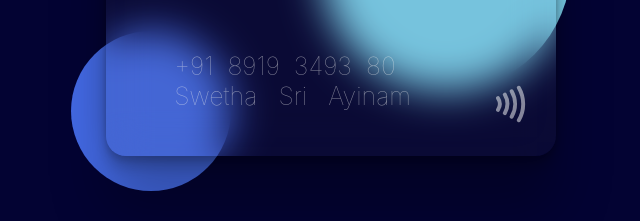
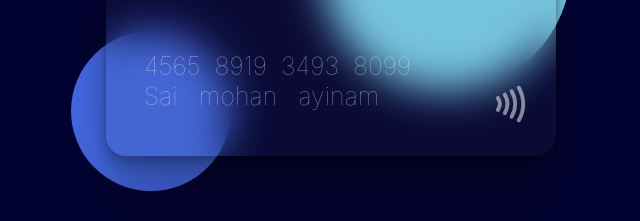
Before and after one commit to saimohanayinam/credit-card, a plain HTML site: page index.html in a window 1280 px wide. Shown: the part 319-540 px from the top of the page, 309-949 px from the left. Drawn offline with Linux system fonts and the light colour scheme.

Commit message:
Update index.html

```diff
--- a/index.html
+++ b/index.html
@@ -13,8 +13,8 @@
         <div class="one">
         </div>
         <div class="two">
-        <h1>+91&nbsp;&nbsp;8919&nbsp;&nbsp;3493&nbsp;&nbsp;80</h1>
-        <h2>Swetha &nbsp; Sri &nbsp; Ayinam</h2>
+        <h1>4565&nbsp;&nbsp;8919&nbsp;&nbsp;3493&nbsp;&nbsp;8099</h1>
+        <h2>Sai &nbsp; mohan &nbsp; ayinam</h2>
         </div>
 
 
```
